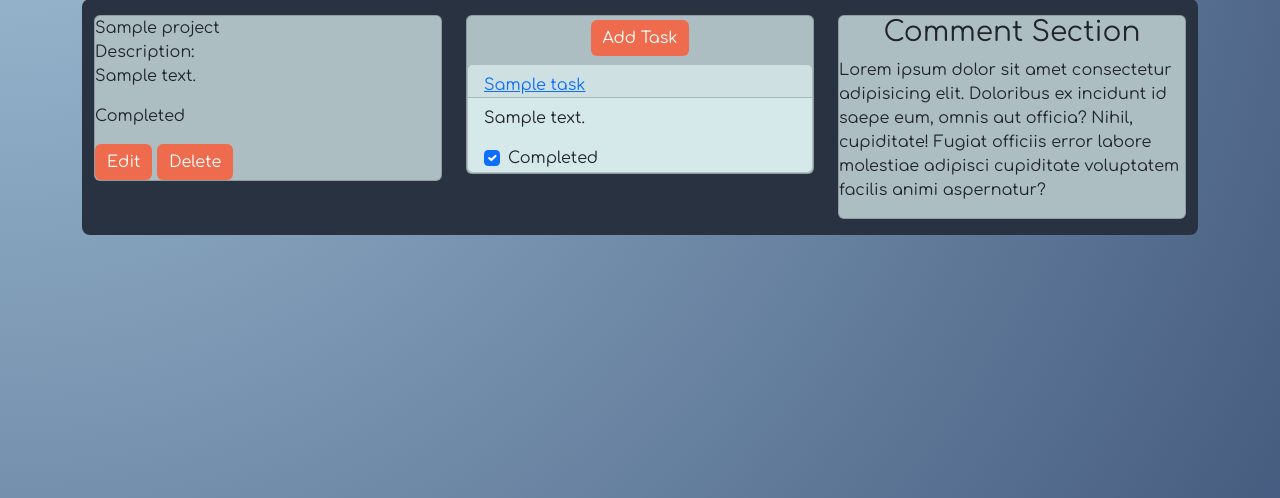
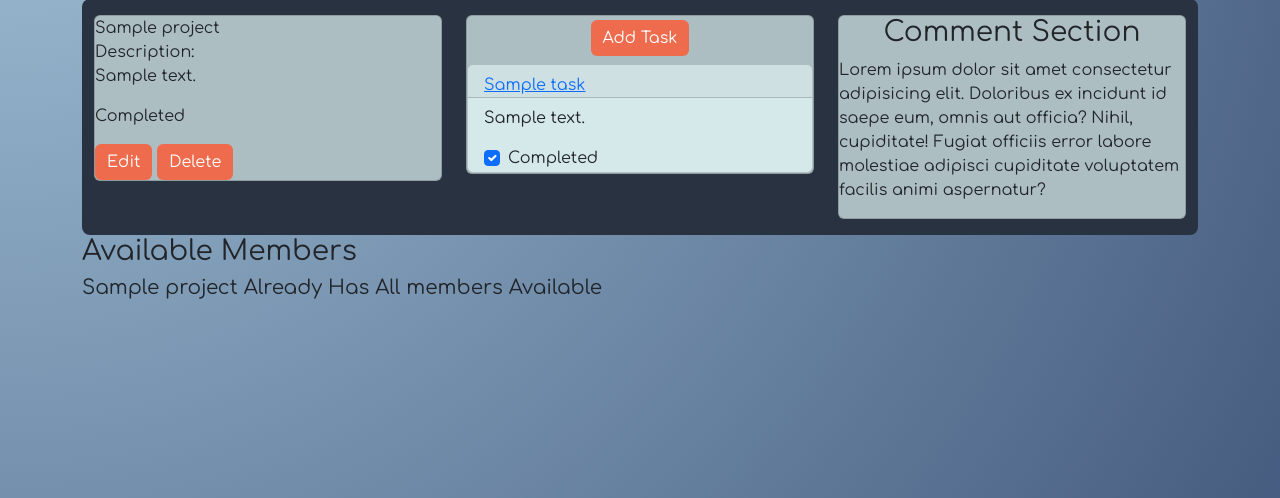
Before and after one commit to coffeemug17/workflowwiz, a Django app: page /projects/1/ in a window 1280 px wide. Shown: the part 213-711 px from the top of the page. Run offline with Django 4.2, Linux system fonts and the light colour scheme; a user stored in the database is signed in; tables that the repository leaves empty hold one stand-in row (values such as "Sample post").

Commit message:
associating users to a project

```diff
--- a/main_app/templates/projects/detail.html
+++ b/main_app/templates/projects/detail.html
@@ -70,5 +70,32 @@
   </div>
 </div>
 
+<div>
+  <!-- Available Members will come after this line -->
+  <div class="col s6">
+    <h3>Available Members</h3>
+    {% if members.count %}
+      {% for member in members.all %}
+        <div class="card">
+          <div class="card-content">
+            <span class="card-title">
+              {{ member }}
+            </span>
+          </div>
+          <div class="card-action">
+            <form action="{% url 'assoc_member' project.id member.id %}" method="POST">
+              {% csrf_token %}
+              <button type="submit" class="btn">Add</button>
+            </form>
+          </div>
+        </div>
+      {% endfor %}
+    {% else %}
+      <h5>{{project.title}} Already Has All members Available</h5>
+    {% endif %}
+  </div>
+</div>
+
+
 
 {% endblock %}
--- a/main_app/views.py
+++ b/main_app/views.py
@@ -6,12 +6,12 @@ from django.urls import reverse
 from django.contrib.auth.forms import UserCreationForm
 from django.contrib.auth.decorators import login_required
 from django.contrib.auth.mixins import LoginRequiredMixin
-from .models import Project, Task
+from .models import Project, Task, User
 
 # Create your views here.
 class ProjectCreate(LoginRequiredMixin, CreateView):
   model = Project
-  fields = '__all__'
+  fields = ['title', 'description', 'members']
 
   def form_valid(self, form):
     form.instance.user = self.request.user
@@ -57,19 +57,22 @@ def home(request):
 @login_required
 def projects_index(request):
   projects = Project.objects.filter(user=request.user)
-  # assoc_projects = Project.objects.filter(members=request.user)
+  assoc_projects = Project.objects.filter(members=request.user)
   return render(request, 'projects/index.html', {
-    'projects': projects
-    # 'assoc_projects' : assoc_projects
+    'projects': projects,
+    'assoc_projects' : assoc_projects
   })
 
 @login_required
 def projects_detail(request, project_id):
   project = Project.objects.get(id=project_id)
   tasks = project.task_set.all()
+  id_list = project.members.all().values_list('id')
+  members_not_assoc = User.objects.exclude(id__in=id_list)
   return render(request, 'projects/detail.html', {
     'project': project,
-    'tasks' : tasks
+    'tasks' : tasks,
+    'members': members_not_assoc
   })
 
 @login_required
@@ -89,7 +92,6 @@ def unassoc_member(request, project_id, member_id):
   Project.objects.get(id=project_id).members.remove(member_id)
   return redirect('detail', project_id=project_id)
 
-
 def signup(request):
   error_message = ''
   if request.method == 'POST':
```
Also changed, not shown: main_app/templates/projects/index.html (+12 -0 lines), main_app/templates/home.html (line endings or trailing spaces).
